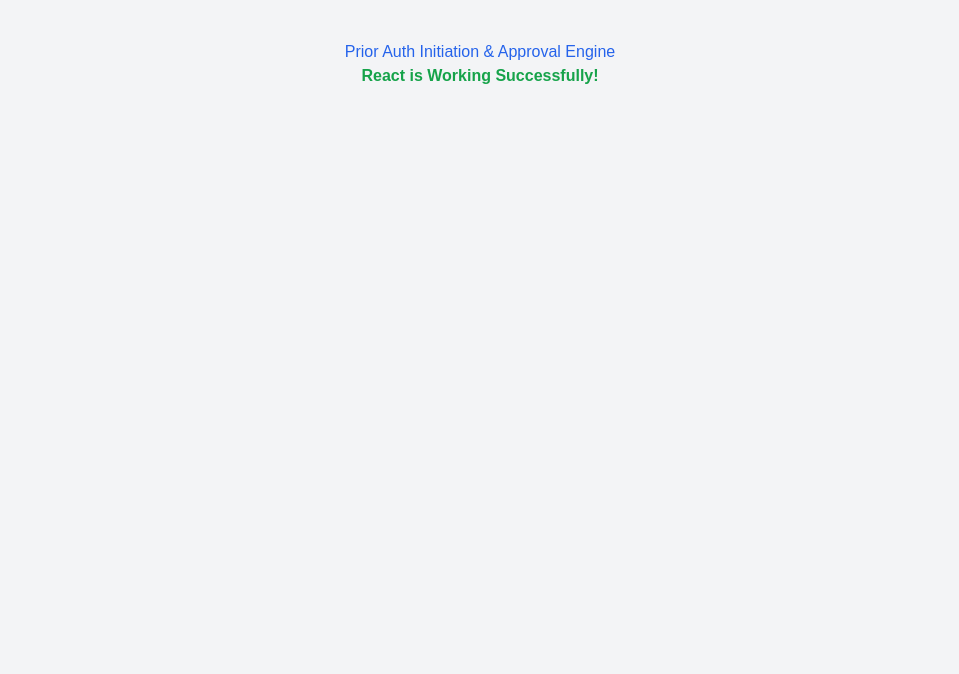
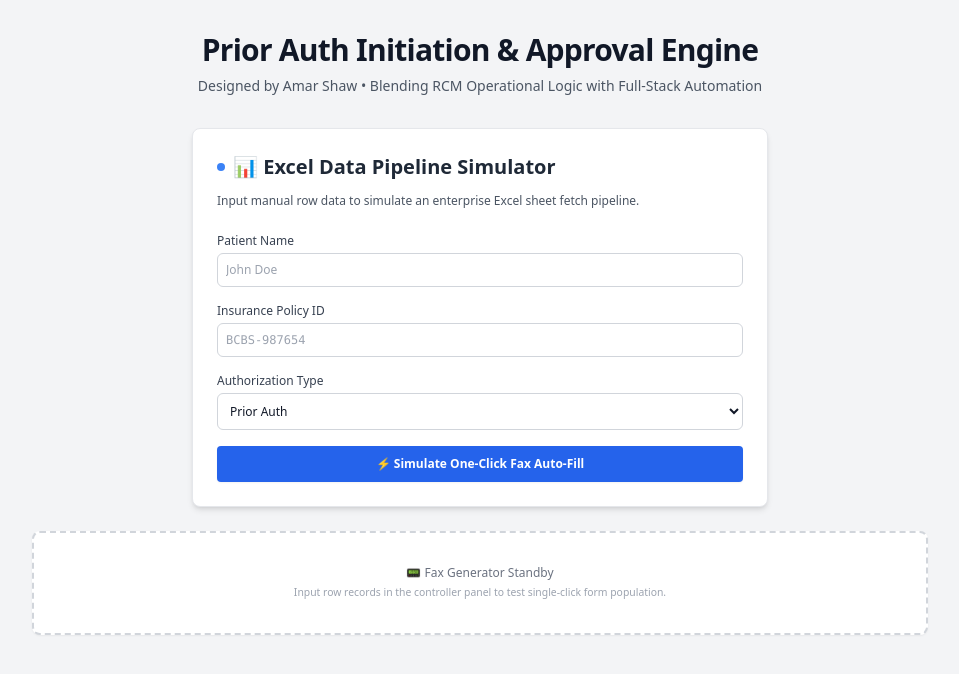
Before and after one commit to amarshaw87/prior-auth-engine, a React (Vite) app: page / in a window 1280 px wide. Shown: the top 674 px of the page, without its empty margins (160-1119 px from the left). Built offline with nearby package versions, Linux system fonts and the light colour scheme; the HTML template or start-up script is replaced by a standard one.

Commit message:
Update App.jsx

```diff
--- a/src/App.jsx
+++ b/src/App.jsx
@@ -1,10 +1,65 @@
+
 import React from 'react';
+import { AuthAutomationProvider, useAuthAutomation } from './context/AuthContext';
+import useFaxFetch from './hooks/useFaxFetch';
+import ExcelForm from './components/ExcelForm';
+import AuthForm from './components/AuthForm';
+import FaxPreview from './components/FaxPreview';
+import './index.css';
+
+function Workspace() {
+  const { clearWorkspace, activeAuthData } = useAuthAutomation();
+  const { processAndFetch, loading, error } = useFaxFetch();
+
+  return (
+    <div className="min-h-screen bg-gray-100 py-8 px-4 font-sans">
+      <div className="max-w-4xl mx-auto">
+        {/* Header Section */}
+        <header className="text-center mb-8">
+          <h1 className="text-3xl font-extrabold text-gray-900 tracking-tight">
+            Prior Auth Initiation & Approval Engine
+          </h1>
+          <p className="text-sm text-gray-600 mt-2">
+            Designed by Amar Shaw • Blending RCM Operational Logic with Full-Stack Automation
+          </p>
+        </header>
+
+        {/* Workspace Operations Grid */}
+        <main className="space-y-6">
+          <ExcelForm onDataFetch={processAndFetch} />
+
+          {error && (
+            <div className="max-w-xl mx-auto p-3 bg-red-50 border border-red-200 rounded-md text-red-700 text-xs font-semibold text-center">
+              ⚠️ {error}
+            </div>
+          )}
+
+          <AuthForm />
+
+          {activeAuthData && !loading && (
+            <div className="text-center">
+              <button
+                onClick={clearWorkspace}
+                className="text-xs font-medium text-red-600 hover:text-red-800 underline transition duration-150"
+              >
+                Clear Current Data Workspace
+              </button>
+            </div>
+          )}
+
+          <section className="mt-8">
+            <FaxPreview />
+          </section>
+        </main>
+      </div>
+    </div>
+  );
+}
 
 export default function App() {
   return (
-    <div style={{ padding: '40px', textAlign: 'center', fontFamily: 'sans-serif' }}>
-      <h1 style={{ color: '#2563eb' }}>Prior Auth Initiation & Approval Engine</h1>
-      <p style={{ color: '#16a34a', fontWeight: 'bold' }}>React is Working Successfully!</p>
-    </div>
+    <AuthAutomationProvider>
+      <Workspace />
+    </AuthAutomationProvider>
   );
 }
```
